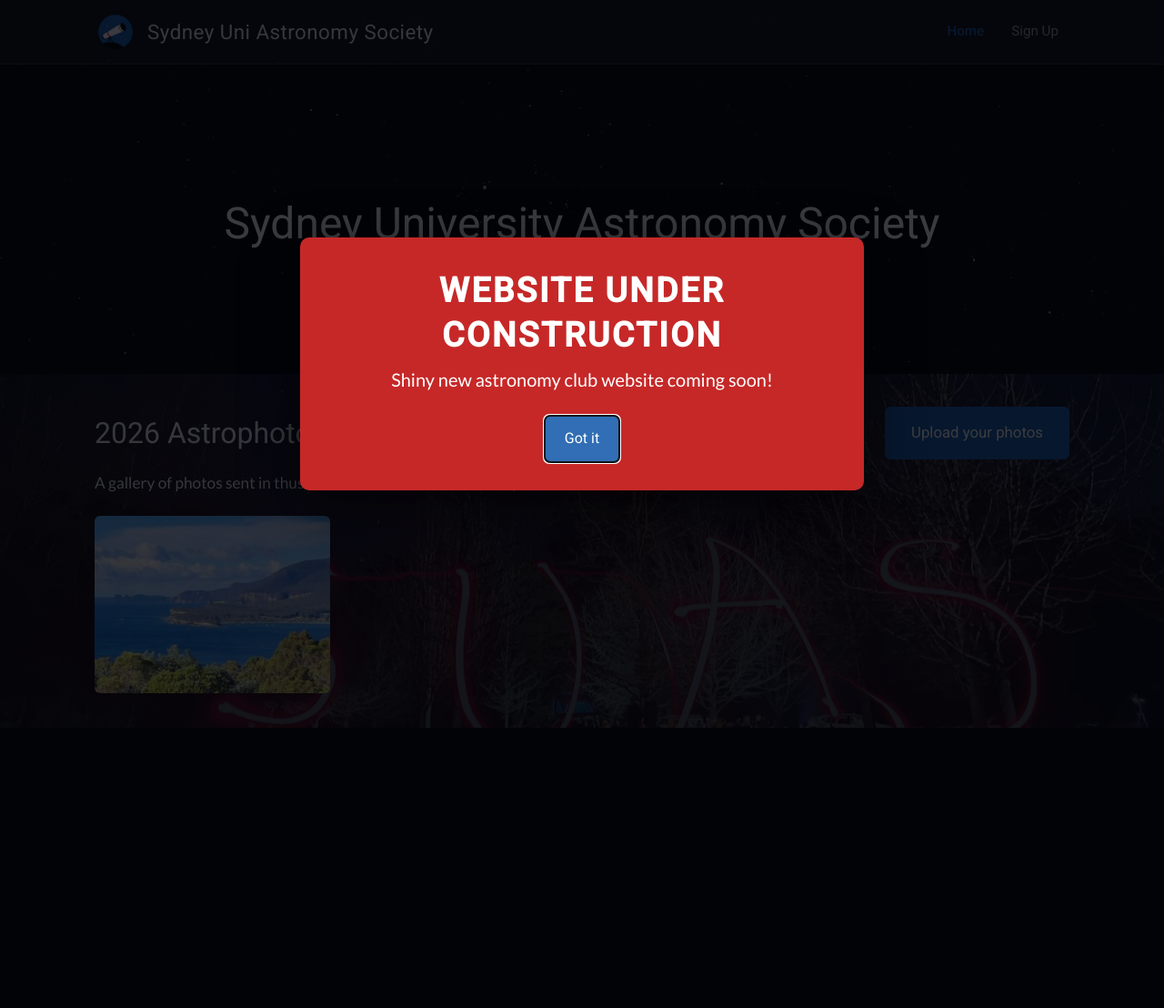
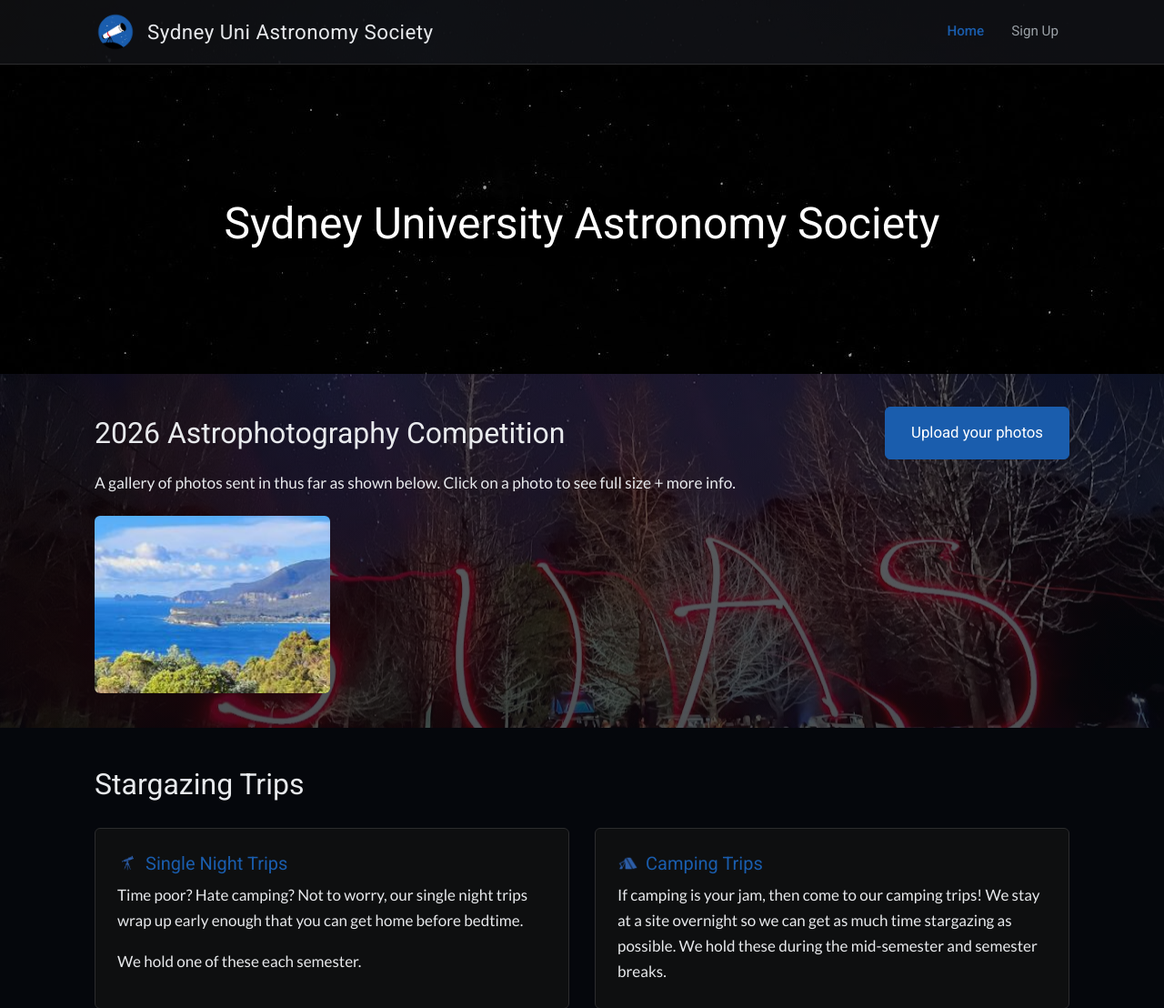
Before and after one commit to USYD-Astro/USYD-Astro, a PHP site: page / in a window 1280 px wide. Shown: the top 1108 px of the page at 91% size. Before the commit the page ends 800 px from the top, so only its background shows below. Run offline with PHP 8.4, Linux system fonts and the light colour scheme; data that the repository does not hold is empty; some libraries are stand-ins or nearby versions.

Commit message:
Remove the website-under-construction notice
The notice had served its purpose: the site is no longer mid-rebuild, and a
full-screen modal on every page is now just friction. Drop the markup, the
head script that promoted it to a modal, the dismiss handler and the CSS.

The head script existed only to flag "construction-dismissed" in sessionStorage
and add the "js" class, which nothing else used, so it goes with the notice.

Generated with Codebuff 🤖
Co-Authored-By: Codebuff <noreply@codebuff.com>

```diff
--- a/assets/css/style.css
+++ b/assets/css/style.css
@@ -1398,75 +1398,6 @@ p {
   color: #ffd479;
 }
 
-/* ---------- under-construction notice ------------------------------------ */
-
-/* Without scripting this is a red band at the top of the document: a visitor on
-   a locked-down browser is still told, and the page below still scrolls. The
-   inline script in the page head adds "js" to <html>, which promotes the very
-   same markup to a modal over the page, and adds "construction-dismissed" once
-   the notice has been acknowledged so it stays away for the rest of the visit. */
-.construction {
-  background: #c62828;
-  color: #fff;
-  padding: 18px 24px;
-  text-align: center;
-}
-
-.construction__panel {
-  max-width: 720px;
-  margin: 0 auto;
-}
-
-.construction__title {
-  margin: 0;
-  font-family: var(--font-head);
-  font-weight: 700;
-  font-size: 1.15rem;
-  letter-spacing: 0.06em;
-  line-height: 1.3;
-}
-
-.construction__note {
-  margin: 8px 0 0;
-  font-size: 1.05rem;
-}
-
-.construction__dismiss {
-  margin-top: 22px;
-}
-
-.js .construction {
-  position: fixed;
-  inset: 0;
-  /* Above the lightbox, below the skip link, which must stay reachable. */
-  z-index: 60;
-  display: grid;
-  place-items: center;
-  padding: 24px;
-  background: rgba(3, 5, 10, 0.78);
-}
-
-.js .construction__panel {
-  width: 100%;
-  max-width: 620px;
-  background: #c62828;
-  border-radius: 10px;
-  padding: 34px 30px 30px;
-  box-shadow: 0 18px 60px rgba(0, 0, 0, 0.6);
-}
-
-.js .construction__title {
-  font-size: clamp(1.5rem, 4.4vw, 2.35rem);
-}
-
-.js .construction__note {
-  font-size: clamp(1rem, 2.4vw, 1.25rem);
-}
-
-.construction-dismissed .construction {
-  display: none;
-}
-
 /* ---------- gallery admin ------------------------------------------------ */
 
 /* The caretaker's page. Dark like the site, deliberately plainer: the job there
@@ -1797,8 +1728,7 @@ p {
 @media print {
   .topbar,
   .site-foot,
-  .lightbox,
-  .construction {
+  .lightbox {
     display: none;
   }
 }
--- a/assets/js/main.js
+++ b/assets/js/main.js
@@ -11,49 +11,6 @@
     toggle.addEventListener("click", function () {
       var open = nav.classList.toggle("is-open");
       toggle.setAttribute("aria-expanded", open ? "true" : "false");
-    });
-  }
-
-  /* ---- under-construction notice ---------------------------------------- */
-  /* The notice is in the markup of every page and is visible whether or not
-     this script runs. The inline script in the head turns it into a modal when
-     scripting is available, and hides it again for the rest of the session if
-     it has already been dismissed; all that is left to do here is the
-     dismissing. It sits above the lightbox below, which has to build itself
-     before it can be asked anything. */
-  var construction = document.getElementById("construction");
-  var constructionDismiss = document.getElementById("construction-dismiss");
-  var constructionShown = function () {
-    return document.documentElement.classList.contains("js")
-      && !document.documentElement.classList.contains("construction-dismissed");
-  };
-
-  if (construction && constructionDismiss) {
-    /* Only claim focus and the scrollbar if the notice is actually in front of
-       the visitor: with it already dismissed for this session, and no modal on
-       screen, locking scrolling here would strand every later page. */
-    if (constructionShown()) {
-      constructionDismiss.focus();
-      document.body.style.overflow = "hidden";
-    }
-
-    var dismissConstruction = function () {
-      document.documentElement.classList.add("construction-dismissed");
-      document.body.style.overflow = "";
-      try {
-        sessionStorage.setItem("suas-construction-dismissed", "1");
-      } catch (error) {
-        /* Storage unavailable: the notice simply returns on the next page. */
-      }
-      constructionDismiss.blur();
-    };
-
-    constructionDismiss.addEventListener("click", dismissConstruction);
-
-    document.addEventListener("keydown", function (event) {
-      if (event.key === "Escape" && constructionShown()) {
-        dismissConstruction();
-      }
     });
   }
 
--- a/includes/layout/header.php
+++ b/includes/layout/header.php
@@ -67,38 +67,10 @@ $page_url = $page_origin . $page_path;
 <link rel="preconnect" href="https://fonts.gstatic.com" crossorigin>
 <link href="https://fonts.googleapis.com/css2?family=Lato:ital,wght@0,400;0,700;1,400&family=Roboto:wght@300;400;500&display=swap" rel="stylesheet">
 <link rel="stylesheet" href="assets/css/style.css">
-<script>
-/* Two facts about this visit, decided before anything is painted.
- *
- * "js" drives the under-construction notice: with scripting it is a modal over
- * the page, and without it the same notice renders as a plain band at the top of
- * the document, so a visitor on a locked-down browser is still told.
- *
- * The session flag is read here rather than at the end of the document so that
- * somebody who has already dismissed the notice never sees it flash.
- */
-try {
-  document.documentElement.classList.add("js");
-  if (sessionStorage.getItem("suas-construction-dismissed") === "1") {
-    document.documentElement.classList.add("construction-dismissed");
-  }
-} catch (error) {
-  /* Storage disabled (private mode): behave like a first-time visitor. */
-  document.documentElement.classList.add("js");
-}
-</script>
 </head>
 <body data-moderate-endpoint="moderate.php">
 
 <a class="skip" href="#main">Skip to main content</a>
-
-<div class="construction" id="construction">
-  <div class="construction__panel" role="alertdialog" aria-modal="true" aria-labelledby="construction-title" aria-describedby="construction-note">
-    <p class="construction__title" id="construction-title">WEBSITE UNDER CONSTRUCTION</p>
-    <p class="construction__note" id="construction-note">Shiny new astronomy club website coming soon!</p>
-    <button type="button" class="button construction__dismiss" id="construction-dismiss">Got it</button>
-  </div>
-</div>
 
 <header class="topbar">
   <div class="topbar__inner">
```
Also changed, not shown: .htaccess.
